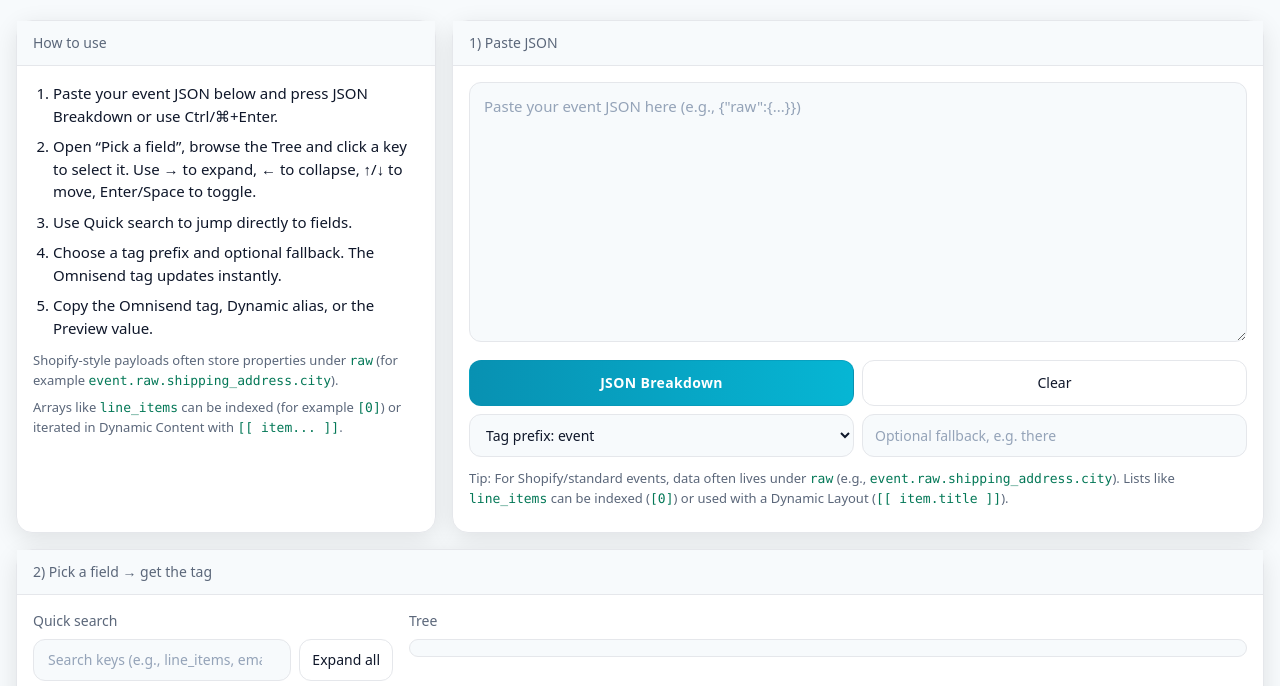
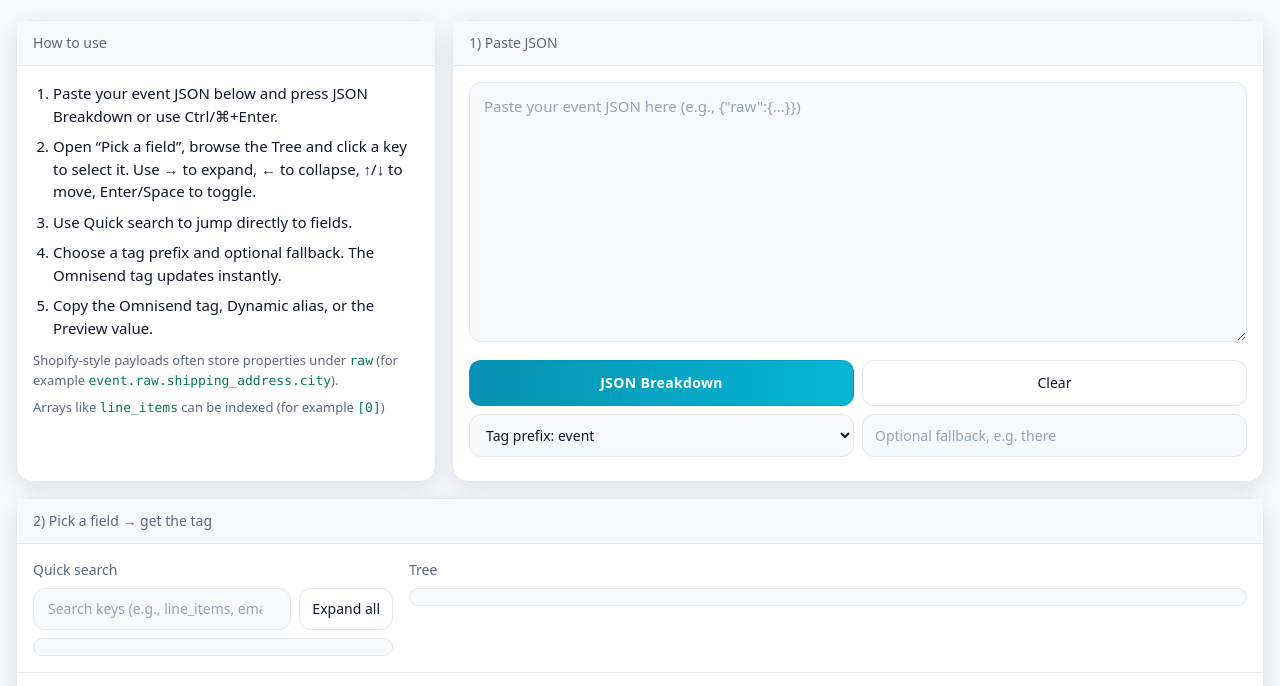
Before and after one commit to johnnyreis-omni/json_parser, a plain HTML site: page index.html in a window 1280 px wide. Shown: the part 75-761 px from the top of the page. Drawn offline with nearby package versions, Linux system fonts and the light colour scheme.

Commit message:
0.3.1 - removed some text

```diff
--- a/index.html
+++ b/index.html
@@ -84,7 +84,7 @@
         </ol>
         <div class="mt-3 space-y-2 text-[13px] text-textmuted-light dark:text-textmuted-dark">
           <p>Shopify-style payloads often store properties under <code class="text-emerald-700 dark:text-emerald-300">raw</code> (for example <code class="text-emerald-700 dark:text-emerald-300">event.raw.shipping_address.city</code>).</p>
-          <p>Arrays like <code class="text-emerald-700 dark:text-emerald-300">line_items</code> can be indexed (for example <code class="text-emerald-700 dark:text-emerald-300">[0]</code>) or iterated in Dynamic Content with <code class="text-emerald-700 dark:text-emerald-300">[[ item... ]]</code>.</p>
+          <p>Arrays like <code class="text-emerald-700 dark:text-emerald-300">line_items</code> can be indexed (for example <code class="text-emerald-700 dark:text-emerald-300">[0]</code>)</p>
         </div>
       </div>
     </section>
@@ -104,8 +104,6 @@
           </select>
           <input id="fallbackInput" type="text" placeholder="Optional fallback, e.g. there" title="Adds | default: 'value'" aria-label="Optional fallback value" class="rounded-xl border border-edge-light bg-surface-light px-3 py-2.5 text-sm placeholder:text-slate-400 focus:outline-none focus:ring-2 focus:ring-brand-light active:scale-[.99] dark:border-edge-dark dark:bg-surface-dark transition"/>
         </div>
-
-        <p id="json-help" class="mt-3 text-[13px] text-textmuted-light dark:text-textmuted-dark">Tip: For Shopify/standard events, data often lives under <code class="text-emerald-700 dark:text-emerald-300">raw</code> (e.g., <code class="text-emerald-700 dark:text-emerald-300">event.raw.shipping_address.city</code>). Lists like <code class="text-emerald-700 dark:text-emerald-300">line_items</code> can be indexed (<code class="text-emerald-700 dark:text-emerald-300">[0]</code>) or used with a Dynamic Layout (<code class="text-emerald-700 dark:text-emerald-300">[[ item.title ]]</code>).</p>
         <p id="live-status" class="status mt-2"></p>
         <p id="copy-status" class="status mt-1"></p>
       </div>
```
